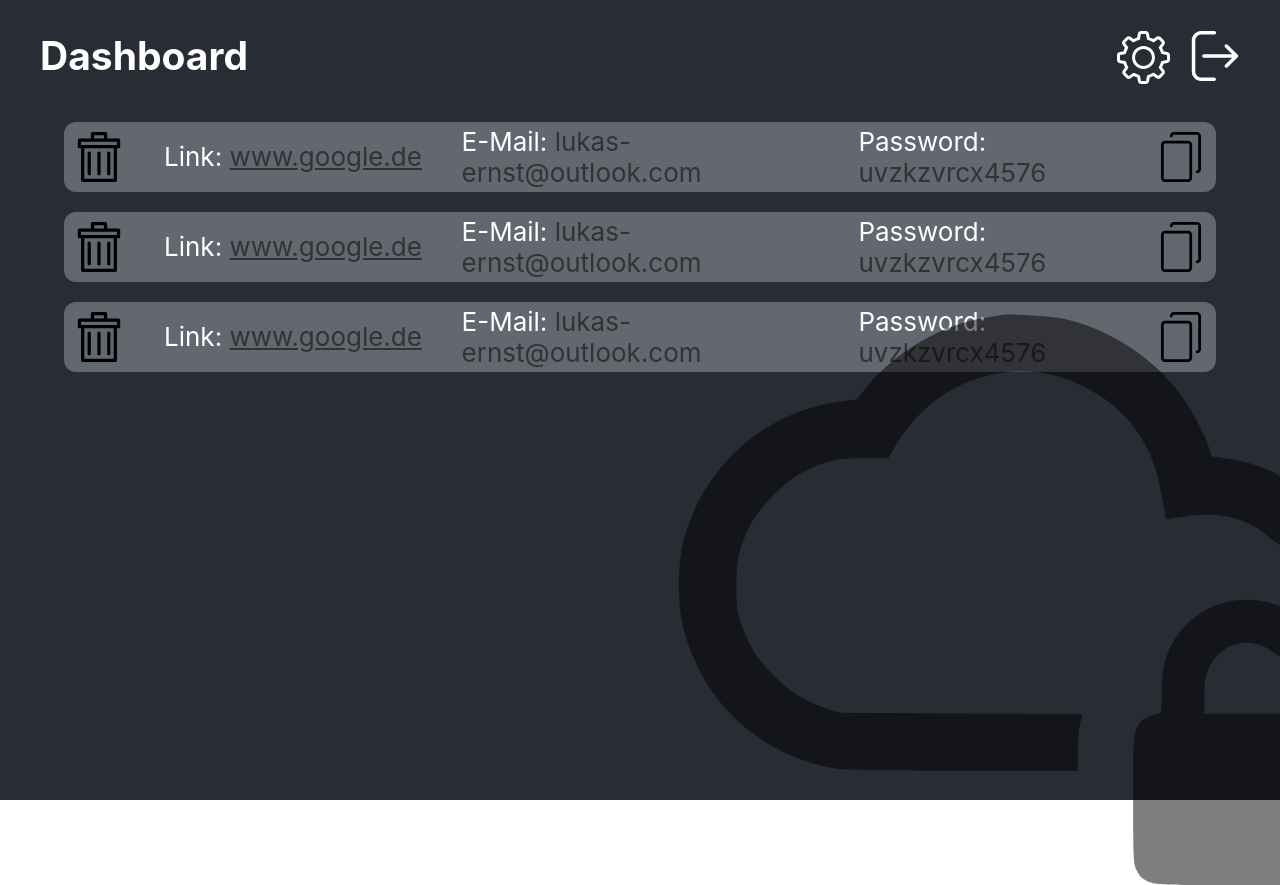
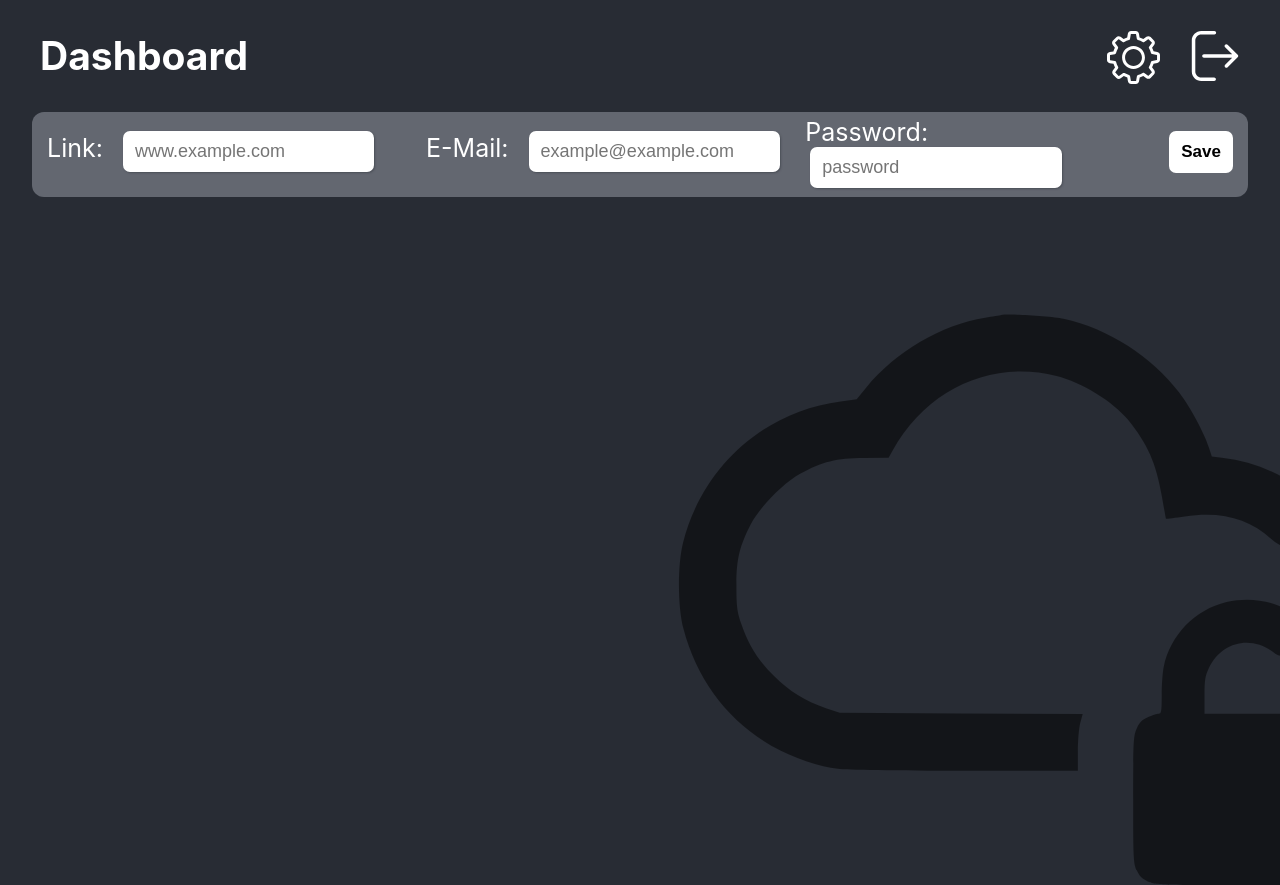
Before and after one commit to mhorst00/WebSafe, a React (Create React App) app in the folder frontend/: page / in a window 1280 px wide. Both pictures are taken after a click on the button "Login". Shown: the top 885 px of the page. Built offline with nearby package versions, Linux system fonts and the light colour scheme.

Commit message:
ready (but text bugs)

```diff
--- a/frontend/src/App.css
+++ b/frontend/src/App.css
@@ -1,10 +1,10 @@
 .App {
-  background-color: #282c34;
   min-height: 100vh;
   display: flex;
   flex-direction: column;
   font-size: calc(10px + 2vmin);
   color: white;
+  z-index: 0;
 }
 
 .App-Logo-Login {
@@ -12,7 +12,6 @@
   width: 1170px;
   position: absolute;
   opacity: 0.5;
-  z-index: 0;
 }
 
 .App-Logo-Dashboard {
@@ -22,5 +21,5 @@
   width: 1270px;
   position: absolute;
   opacity: 0.5;
-  z-index: 0;
+  z-index: 1;
 }
--- a/frontend/src/App.js
+++ b/frontend/src/App.js
@@ -11,8 +11,8 @@ function App() {
     <div className='App'>
       {!authState ? (
         <>
-         <Login/>
-         <img src={'./private-cloud-closed.svg'} className="App-Logo-Login" alt="logo" />
+          <img src={'./private-cloud-closed.svg'} className="App-Logo-Login" alt="logo" />
+          <Login/>
         </>
      ) : (
       <>
--- a/frontend/src/components/Dashboard.css
+++ b/frontend/src/components/Dashboard.css
@@ -1,8 +1,15 @@
 .Dashboard {
-    height: 100%;
+    height: 100vh;
     width: 100%;
     justify-content: center;
     align-items: center;
+}
+
+.stick-top {
+    position: sticky;
+    background-color: #282c34;
+    top: 0;
+    z-index: 4;
 }
 
 .Dashboard-TopLane {
@@ -11,6 +18,9 @@
     align-items: center;
     display: flex;
     flex-direction: row;
+    top: 0;
+    position: sticky;
+    z-index: 4;
 }
 
 .Dashboard-Topic-Container {
@@ -22,7 +32,7 @@
 }
 
 .Dashboard-Settings-Container {
-    padding-right: 20px;
+    padding-right: 30px;
     padding-top: 9px;
 }
 
@@ -30,6 +40,12 @@
     height: 53px;
     width: 53px;
     cursor: pointer;
+}
+
+.Dashboard-Settings:hover {
+    border-radius: 30px;
+    box-shadow: 0px 3px 62px 0px rgba(255, 255, 255, 0.75);
+    transition: box-shadow 400ms linear;
 }
 
 .Dashboard-Logout-Container {
@@ -41,6 +57,31 @@
     height: 50px;
     width: 50px;
     cursor: pointer;
+}
+
+.Dashboard-Logout:hover {
+    border-radius: 12px;
+    box-shadow: 0px 3px 62px 0px rgba(255, 255, 255, 0.75);
+    transition: box-shadow 400ms linear;
+}
+
+.Dashboard-NewAccount {
+    justify-content: center;
+    align-items: center;
+    display: flex;
+    margin-bottom: 30px;
+}
+
+.Dashboard-NewAccount-Entry {
+    height: 85px;
+    width: 95%;
+    align-items: center;
+    background-color: #636770;
+    border-radius: 12px;
+    box-sizing: border-box;
+    flex-direction: row;
+    display: flex;
+    margin-bottom: 10px;
 }
 
 .Dashboard-Password {
@@ -61,17 +102,58 @@
     display: flex;
     margin-top: 10px;
     margin-bottom: 10px;
+    z-index: 2;
+    opacity: 0.8;
 }
 
 .Dashboard-Entry-Garbage-Container {
     padding-left: 10px;
 }
 
+.Dashboard-Entry-Link {
+    flex: 40%;
+}
+
+.Dashboard-Entry-Email {
+    flex: 40%;
+}
+
+.Dashboard-Entry-Password {
+    flex: 40%;
+}
+
+.Dashboard-Entry-Save {
+    padding-right: 15px;
+}
+
+.Save-Button {
+    margin-bottom: 5px;
+    border-radius: 7px;
+    padding: 11px 12px;
+    border: none;
+    background-color: white;
+    color: black;
+    font-weight: 600;
+    font-size: 17px;
+}
+
+.Save-Button:hover {
+    background-color: green;
+    transition: background-color 400ms linear;
+    color: white;
+}
+
 .Dashboard-Entry-Garbage {
-    padding-top: 6px;
+    margin-top: 9px;
     height: 50px;
     width: 50px;
     cursor: pointer;
+}
+
+.Dashboard-Entry-Garbage:hover {
+    border-radius: 10px;
+    box-shadow: 0px 3px 62px 0px rgba(255, 255, 255, 0.75);
+    transition: box-shadow 400ms linear;
 }
 
 .Dashboard-Password-Entry-Link {
@@ -88,15 +170,123 @@
     flex: 30%;
 }
 
-.Dashboard-Entry-Copy-Container {
+.Dashboard-Password-Entry-Copy-Container {
     padding-right: 10px;
 }
 
 .Dashboard-Password-Entry-Copy {
-    padding-top: 7px;
-    height: 50px;
-    width: 50px;
+    margin-top: 7px;
+    height: 53px;
+    width: 53px;
     cursor: pointer;
+}
+
+.Dashboard-Password-Entry-Copy:hover {
+    border-radius: 10px;
+    box-shadow: 0px 3px 62px 0px rgba(255, 255, 255, 0.75);
+    transition: box-shadow 400ms linear;
+}
+
+.Dashboard-Settings-Dialog {
+    height: 550px;
+    width: 700px;
+    top: 50%;
+    left: 50%;
+    transform: translate(-50%, -50%);
+    background-color: #edf2fb;
+    border-radius: 12px;
+    color: #282c34;
+    box-sizing: border-box;
+    z-index: 3;
+    justify-content: center;
+    display: flex;
+    position: absolute;
+    z-index: 5;
+}
+
+.Dashboard-Settings-TopLane {
+    display: flex;
+    flex-direction: row;
+    width: 45.9%;
+}
+
+.close-button-container {
+    margin-left: 92.5%;
+}
+
+.Settings-Container-Topic {
+    text-align: center;
+    margin-right: 38px;
+}
+
+.close-button {
+    border: none;
+}
+
+.Dashboard-Settings-Container-Topic {
+    align-items: center;
+    margin-left: 45px;
+    justify-content: center;
+    flex: 1;
+}
+
+.Account-Container {
+    border-bottom-right-radius: 12px;
+    border-top-right-radius: 12px;
+    background-color: #c1c1c1;
+    width: 99%;
+}
+
+.margin-kante {
+    margin-top: 20px;
+}
+
+.Dashboard-Settings-Dialog label {
+    font-size: 30px;
+    margin-left: 20px;
+}
+
+.Account-Changer {
+    margin-top: 12px;
+    flex-direction: row;
+    display: flex;
+}
+
+.Account-Changer-Save {
+    margin-left: 27px;
+}
+
+.Account-Changer-Delete {
+    display: flex;
+    margin-top: 20%;
+}
+
+.Delete-Button {
+    margin-bottom: 5px;
+    margin-right: 18px;
+    border-radius: 7px;
+    padding: 11px 12px;
+    border: none;
+    background-color: white;
+    color: black;
+    font-weight: 600;
+    font-size: 17px;
+}
+
+.Delete-Button:hover {
+    background-color: red;
+    transition: background-color 400ms linear;
+    color: white;
+}
+
+.Select-Data {
+    border-radius: 12px;
+    height: 40px;
+    margin-left: 20px;
+    margin-right: 27.5px;
+    box-shadow: 1px 1px 2px #282c3469;
+    border-radius: 7px;
+    border: none;
 }
 
 p {
@@ -104,5 +294,16 @@ p {
 }
 
 a {
-    color: #333333;
+    color: #e94242;
 }
+
+.Dashboard-NewAccount-Entry label {
+    font-size: 25px;
+    margin-left: 15px;
+}
+
+.Dashboard-NewAccount-Entry input {
+    margin-left: 20px;
+    margin-bottom: 5px;
+    width: 60%;
+}
--- a/frontend/src/components/Login.css
+++ b/frontend/src/components/Login.css
@@ -16,6 +16,11 @@
     box-sizing: border-box;
     text-align: center;
     align-self: center;
+}
+
+.Login-Failed-Text {
+    color: red;
+    font-size: 15px;
 }
 
 .Login-Input {
--- a/frontend/src/components/dashboard.js
+++ b/frontend/src/components/dashboard.js
@@ -1,77 +1,192 @@
-import { useContext } from 'react';
+import { useContext, useState } from 'react';
 import { AuthContext } from '../context/AuthContext';
 import './Dashboard.css';
-import {CopyToClipboard} from 'react-copy-to-clipboard';
+
+function copyStringToClipboard (str) {
+  var el = document.createElement('textarea');
+  el.value = str;
+  el.setAttribute('readonly', '');
+  el.style = {position: 'absolute', left: '-9999px'};
+  document.body.appendChild(el);
+  el.select();
+  document.execCommand('copy');
+  document.body.removeChild(el);
+}
+
 
 function Dashboard() {
   const {logout} = useContext(AuthContext);
+  const [settings, setSettings] = useState(false);
+  const [entrys, setEntrys] = useState([]);
+
+  const [link, setLink] = useState('');
+  const [email, setEmail] = useState('');
+  const [password, setPassword] = useState('');
+
+  const [reset, setReset] = useState('');
+
+  const onChangeLink = (event) => {
+    setLink(event.target.value);
+  }
+
+  const onChangeEmail = (event) => {
+    setEmail(event.target.value);
+  }
+
+  const onChangePassword = (event) => {
+    setPassword(event.target.value);
+  }
+
+  const onChangeReset = (event) => {
+    setReset(event.target.value);
+  }
+
+
+
+  const newEntry = () => {
+    setEntrys([...entrys, {link, email, password}]);
+
+    setLink('');
+    setEmail('');
+    setPassword('');
+  }
+
+  const deleteEntry = (deleteIndex) => {
+    const entrysCopy = entrys;
+    setEntrys([...entrysCopy.slice(0, deleteIndex),
+      ...entrysCopy.slice(deleteIndex+ 1)]);
+  }
+
+
+
+  const changeAccount = () => {
+    console.log('Change: ' + reset);
+  }
+
+  const deleteAccount = () => {
+
+  }
 
   return (
     <div className='Dashboard'>
+
+      {settings ? (
+        <div className="Dashboard-Settings-Dialog">
+          <div className='Dashboard-Settings-TopLane'>
+            <div className='Dashboard-Settings-Container-Topic'>
+              <h3 className='Settings-Container-Topic'>Settings</h3>
+            </div>
+
+          </div>
+          <div className='Account-Container'>
+            <div className="close-button-container" data-closable>
+              <button className="close-button" aria-label="Close alert" type="button" onClick={() => setSettings(false)} data-close>
+                <span aria-hidden="true">&times;</span>
+              </button>
+            </div>
+            <div className='margin-kante'>
+            <label>Change account details:</label>
+            </div>
+            <div className='Account-Changer'>
+              <div>
+                <select className='Select-Data'>
+                  <option>E-Mail</option>
+                  <option>Password</option>
+                </select>
+              </div>
+              <div>
+                <input type='text' placeholder='Your change' onChange={onChangeReset}/>
+              </div>
+              <div className='Account-Changer-Save'>
+                <button className='Save-Button' onClick={changeAccount}>Save</button>
+              </div>
+            </div>
+            <div className='Account-Changer-Delete'>
+              <label>Delete  your Account Permantly:</label>
+              <button className='Delete-Button' onClick={deleteAccount}>Delete your Account</button>
+            </div>
+          </div>
+        </div>
+      ) : (
+        <>
+        </>
+      )}
+      <div className='stick-top'>
+
+
         <div className='Dashboard-TopLane'>
             <div className='Dashboard-Topic-Container'>
                 <h2 className='Dashboard-Topic'>Dashboard</h2>
             </div>
             <div className="Dashboard-Settings-Container">
-              <img src={'./settings.svg'} className="Dashboard-Settings" alt="logo" onClick={() => logout()}/>
+              <img src={'./settings.svg'} className="Dashboard-Settings" alt="logo" onClick={() => setSettings(true)}/>
             </div>
             <img src={'./logout-black.svg'} className="Dashboard-Logout" alt="logo" onClick={() => logout()}/>
         </div>
 
+        <div className='Dashboard-NewAccount'>
+          <div className='Dashboard-NewAccount-Entry'>
+              <div className='Dashboard-Entry-Link'>
+                <label>Link:</label>
+                <input type='text' value={link} placeholder='www.example.com' onChange={onChangeLink}/>
+              </div>
+              <div className='Dashboard-Entry-Email'>
+                <label>E-Mail:</label>
+                <input type='email' value={email} placeholder='example@example.com' onChange={onChangeEmail}/>
+              </div>
+              <div className='Dashboard-Entry-Password'>
+                <label>Password:</label>
+                <input type='password' value={password} placeholder='password' onChange={onChangePassword}/>
+              </div>
+              <div className='Dashboard-Entry-Save'>
+                <button className='Save-Button' onClick={newEntry}>Save</button>
+              </div>
+          </div>
+        </div>
+        </div>
+
+        <div className='Dashboard-Password'>
+         {entrys.map((x, i) => {
+           let aLink = '';
+           if(x.link[0] === 'w') {
+             aLink = 'https://';
+           }
+           aLink += x.link;
+
+           let linkNew = x.link;
+           if(x.link.length > 12) {
+             linkNew = linkNew.slice(0, 13) + '...';
+           }
+
+           let emailNew = x.email;
+           if(x.email.length > 17) {
+             emailNew = emailNew.slice(0, 18) + '...';
+           }
+
+           let passwordNew = x.password;
+           if(x.password.length > 9) {
+             passwordNew = passwordNew.slice(0, 10) + '...';
+           }
 
 
-        <div className='Dashboard-Password'>
-          <div className='Dashboard-Password-Entry'>
+           return <div key={i} className='Dashboard-Password-Entry'>
                     <div className='Dashboard-Entry-Garbage-Container'>
-                <img src={'./garbage2.svg'} className="Dashboard-Entry-Garbage" alt="logo"/>
+                        <img src={'./garbage2.svg'} className="Dashboard-Entry-Garbage" alt="logo" onClick={() => deleteEntry(i)}/>
                     </div>
                     <div className='Dashboard-Password-Entry-Link'>
-              <p color='#fff'>Link: <a href='https://www.google.de'>www.google.de</a></p>
+                      <p color='#fff'>Link: <a href={aLink} target='_blank' rel="noreferrer">{linkNew}</a></p>
                     </div>
                     <div className='Dashboard-Password-Entry-Email'>
-              <p color='#fff'>E-Mail: <a>lukas-ernst@outlook.com</a></p>
+                      <p color='#fff'>E-Mail: <a onClick={() => copyStringToClipboard(x.email)}>{emailNew}</a></p>
                     </div>
                     <div className='Dashboard-Password-Entry-Password'>
-              <p color='#fff'>Password: <a>uvzkzvrcx4576</a></p>
+                      <p color='#fff'>Password: <a onClick={() => copyStringToClipboard(x.password)}>{passwordNew}</a></p>
                     </div>
-            <div className='Dashboard-Entry-Copy-Container'>
-                <img src={'./copy.svg'} className="Dashboard-Password-Entry-Copy" alt="logo"/>
+                    <div className='Dashboard-Password-Entry-Copy-Container'>
+                        <img src={'./copy.svg'} className="Dashboard-Password-Entry-Copy" alt="logo" onClick={() => copyStringToClipboard(password)}/>
                     </div>
                   </div>
-          <div className='Dashboard-Password-Entry'>
-            <div className='Dashboard-Entry-Garbage-Container'>
-                <img src={'./garbage2.svg'} className="Dashboard-Entry-Garbage" alt="logo"/>
-            </div>
-            <div className='Dashboard-Password-Entry-Link'>
-              <p color='#fff'>Link: <a href='https://www.google.de'>www.google.de</a></p>
-            </div>
-            <div className='Dashboard-Password-Entry-Email'>
-              <p color='#fff'>E-Mail: <a>lukas-ernst@outlook.com</a></p>
-            </div>
-            <div className='Dashboard-Password-Entry-Password'>
-              <p color='#fff'>Password: <a>uvzkzvrcx4576</a></p>
-            </div>
-            <div className='Dashboard-Entry-Copy-Container'>
-                <img src={'./copy.svg'} className="Dashboard-Password-Entry-Copy" alt="logo"/>
-            </div>
-          </div>
-          <div className='Dashboard-Password-Entry'>
-            <div className='Dashboard-Entry-Garbage-Container'>
-                <img src={'./garbage2.svg'} className="Dashboard-Entry-Garbage" alt="logo"/>
-            </div>
-            <div className='Dashboard-Password-Entry-Link'>
-              <p color='#fff'>Link: <a href='https://www.google.de'>www.google.de</a></p>
-            </div>
-            <div className='Dashboard-Password-Entry-Email'>
-              <p color='#fff'>E-Mail: <a>lukas-ernst@outlook.com</a></p>
-            </div>
-            <div className='Dashboard-Password-Entry-Password'>
-              <p color='#fff'>Password: <a>uvzkzvrcx4576</a></p>
-            </div>
-            <div className='Dashboard-Entry-Copy-Container'>
-                <img src={'./copy.svg'} className="Dashboard-Password-Entry-Copy" alt="logo"/>
-            </div>
-          </div>
+         })}
         </div>
     </div>
   );
--- a/frontend/src/index.css
+++ b/frontend/src/index.css
@@ -5,6 +5,7 @@ body {
     sans-serif;
   -webkit-font-smoothing: antialiased;
   -moz-osx-font-smoothing: grayscale;
+  background-color: #282c34;
 }
 
 code {
```
Also changed, not shown: frontend/src/components/login.js (+17 -5 lines). Lines whose indentation alone changed are shown as unchanged.
